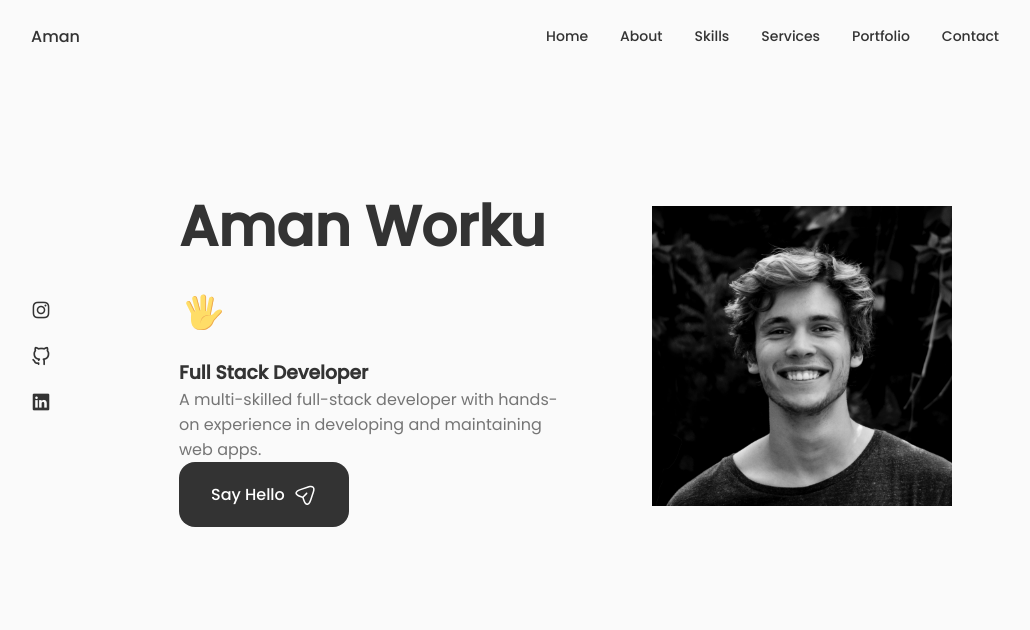
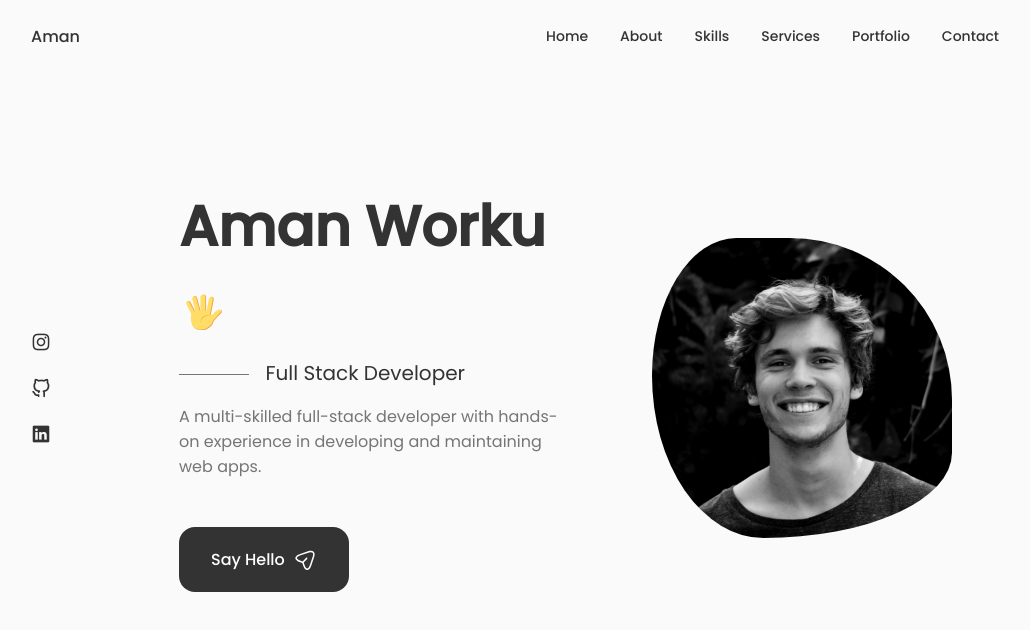
Before and after one commit to AmanWorku/AmanWorku.github.io, a React (Create React App) app: page / in a window 1280 px wide. Shown: the top 630 px of the page, without its empty margins (125-1155 px from the left). Built offline with nearby package versions, Linux system fonts and the light colour scheme.

Commit message:
Add animation to image

```diff
--- a/src/components/home/home.css
+++ b/src/components/home/home.css
@@ -25,6 +25,28 @@
     margin-bottom: var(--mb-0-25);
 }
 
+.home__subtitle {
+    position: relative;
+    font-size: var(--h3-font-size);
+    padding-left: 5.4rem;
+    font-weight: var(--font-normal);
+    margin-bottom: var(--mb-1);
+}
+
+.home__subtitle::before {
+    content: '';
+    position: absolute;
+    width: 70px;
+    height: 1px;
+    background-color: var(--text-color);
+    left: 0;
+    top: 1rem;
+}
+
+.home__description {
+    max-width: 400px;
+    margin-bottom: var(--mb-3);
+}
 .home__hand {
     width: 38px;
     height: 38px;
@@ -40,4 +62,19 @@
     justify-self: center;
     width: 300px;
     height: 300px;
+    animation: profile__animate 8s ease-in-out infinite 1s;
+    }
+
+    @keyframes profile__animate {
+        0% {
+            border-radius: 60% 40% 30% 70% / 60% 30% 70% 40%;
+        }
+
+        50% {
+            border-radius: 30% 60% 70% 40% / 50% 60% 30% 60%;
+        }
+
+        100% {
+            border-radius: 60% 40% 30% 70% / 60% 30% 70% 40%;
+        }
 }
```
